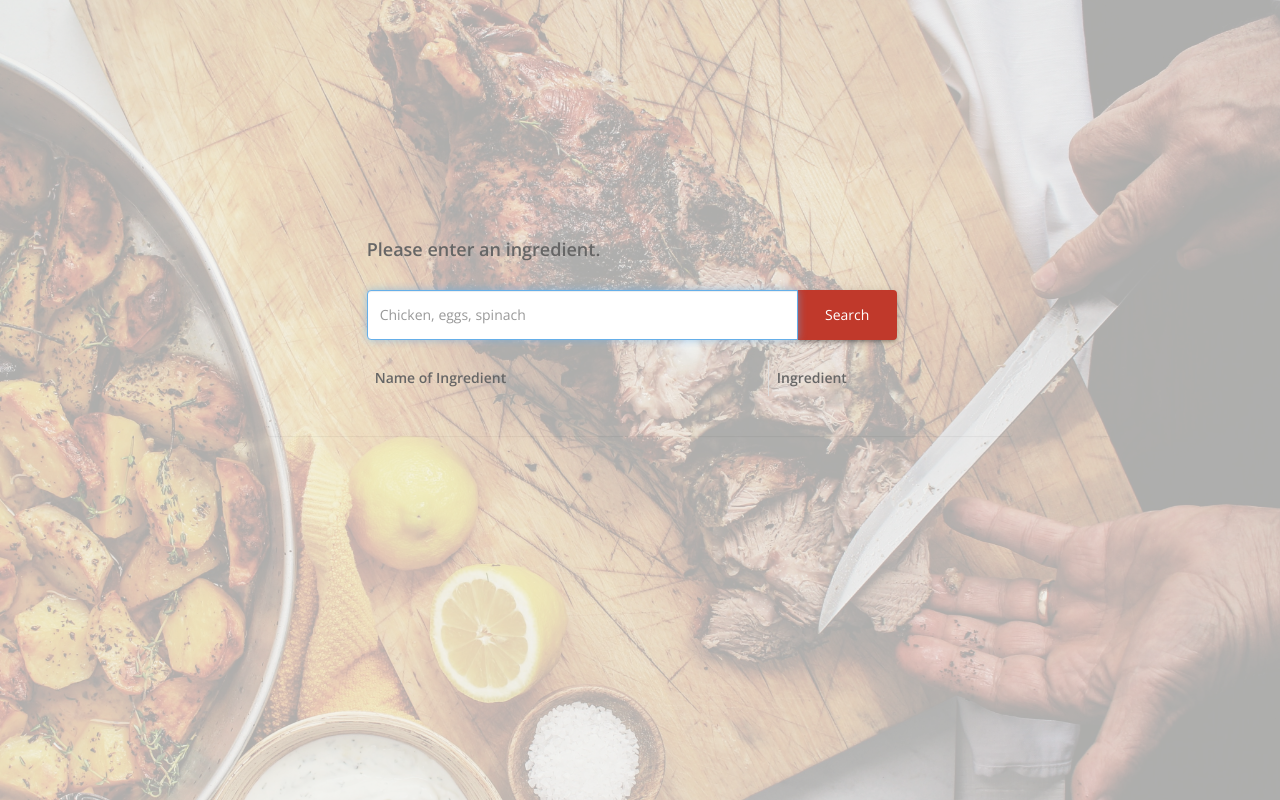
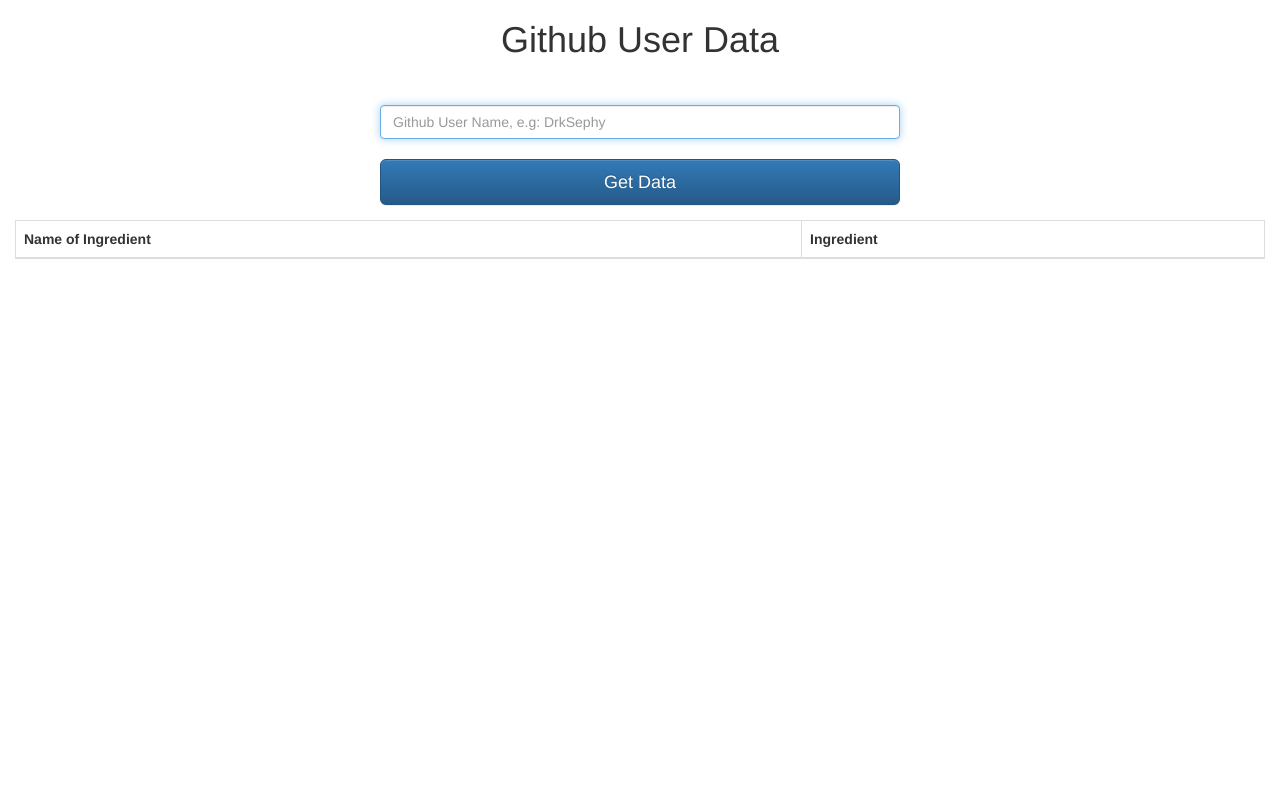
Before and after one commit to nikig04/CS411, a Django app: page /FoodAPI/profile/ in a window 1280 px wide. Run offline with Django 3.2, Linux system fonts and the light colour scheme; lists and menus that the app fills with data are empty; some libraries are stand-ins or nearby versions.

Commit message:
no design

```diff
--- a/Django/FoodWeatherAPI/FoodAPI/templates/FoodAPI/profile.html
+++ b/Django/FoodWeatherAPI/FoodAPI/templates/FoodAPI/profile.html
@@ -1,67 +1,35 @@
-  <!doctype html>
-
-  <html lang="en">
-
+<!DOCTYPE html>
+<html>
 <head>
-
-    <title>Feather</title>
-
-    <meta charset="UTF-8">
-    <meta name="viewport" content="width=device-width, initial-scale=1.0">
-
-    <link href='https://fonts.googleapis.com/css?family=Open+Sans:400,300,600' rel='stylesheet' type='text/css'>
-    <link href="http://netdna.bootstrapcdn.com/bootstrap/3.3.6/css/bootstrap.css" rel="stylesheet">
-    <link rel="stylesheet" href="./styles/main.css" type="text/css">
-
-    <script src="https://ajax.googleapis.com/ajax/libs/jquery/2.2.2/jquery.min.js"></script>
-    <script src="https://netdna.bootstrapcdn.com/bootstrap/3.1.0/js/bootstrap.min.js"></script>
-    <script src="https://ajax.googleapis.com/ajax/libs/angularjs/1.4.5/angular.js"></script>
+    <script src="/static/jquery/dist/jquery.js"></script>
+    <script type="text/javascript" src="/static/bootstrap/dist/js/bootstrap.min.js"></script>
+    <link rel="stylesheet" href="/static/bootstrap/dist/css/bootstrap.min.css">
+    <link rel="stylesheet" href="/static/bootstrap/dist/css/bootstrap-theme.min.css">
+</head>
+<body>
+<h1 class="text-center"> Github User Data </h1>
+<div class="col-lg-12">
+        <style>
+          .form-signin {
+            max-width: 550px;
+            padding: 15px;
+            margin: 0 auto;
+          }
+        </style>
 
 
-    <style>
-
-    body {
-      background-image: url(./styles/img/home2.jpeg);
-      background-size: 100%;
-      background-repeat: no-repeat;
-      overflow-x: hidden;
-    }
-
-    h2 {
-      font-weight: 300;
-    }
-
-    p {
-      font-size: 16px;
-    }
-
-    </style>
-
-  </head>
-
-  <body ng-app="indexApp">
-
-    <div id="overlay"></div>
-    <header></header>
-    <br><br><br>
-    <div id="loading" class="modal fade" data-backdrop="static" data-keyboard="false" tabindex="-1" role="dialog" aria-hidden="true" style="padding-top:15%; overflow-y:visible;">
-    </div>
+        <div class="container text-center">
             <form class="form-signin" id="login_form" method="post" action="/FoodAPI/profile/">
 
               {% csrf_token %}
 
-      <div class="panel panel-default col-md-7 col-centered" id="homepage-panel">
-        <h4><strong>Please enter an ingredient.</strong></h4>
+
               <br>
-        <div class="col-sm-10 input-group" id="content">
-          <input type="text" name="user" class="form-control box-shadow--3dp" placeholder="Chicken, eggs, spinach" id="search-input"value="" required autofocus>
-          <div class="input-group-btn">
-            <button class="btn btn-default box-shadow--3dp" id="search-btn"type="submit" >Search</button>
+              <input type="text" name="user" class="form-control" placeholder="Github User Name, e.g: DrkSephy" value="" required autofocus>
+              <br>
+              <button class="btn btn-lg btn-primary btn-block" type="submit">Get Data</button>
+            </form>
         </div>
-        </div>
-
-    </form>
-    <br>
 
         <div class="table-responsive">
             <table class="table table-bordered table-hover table-striped tablesorter">
@@ -73,6 +41,7 @@
                 </tr>
             </thead>
             <tbody>
+
             {% for key in data %}
                 <tr>
                     <td>{{ key.name_of_ingredient }}</td>
```
Lines whose indentation alone changed are shown as unchanged.
